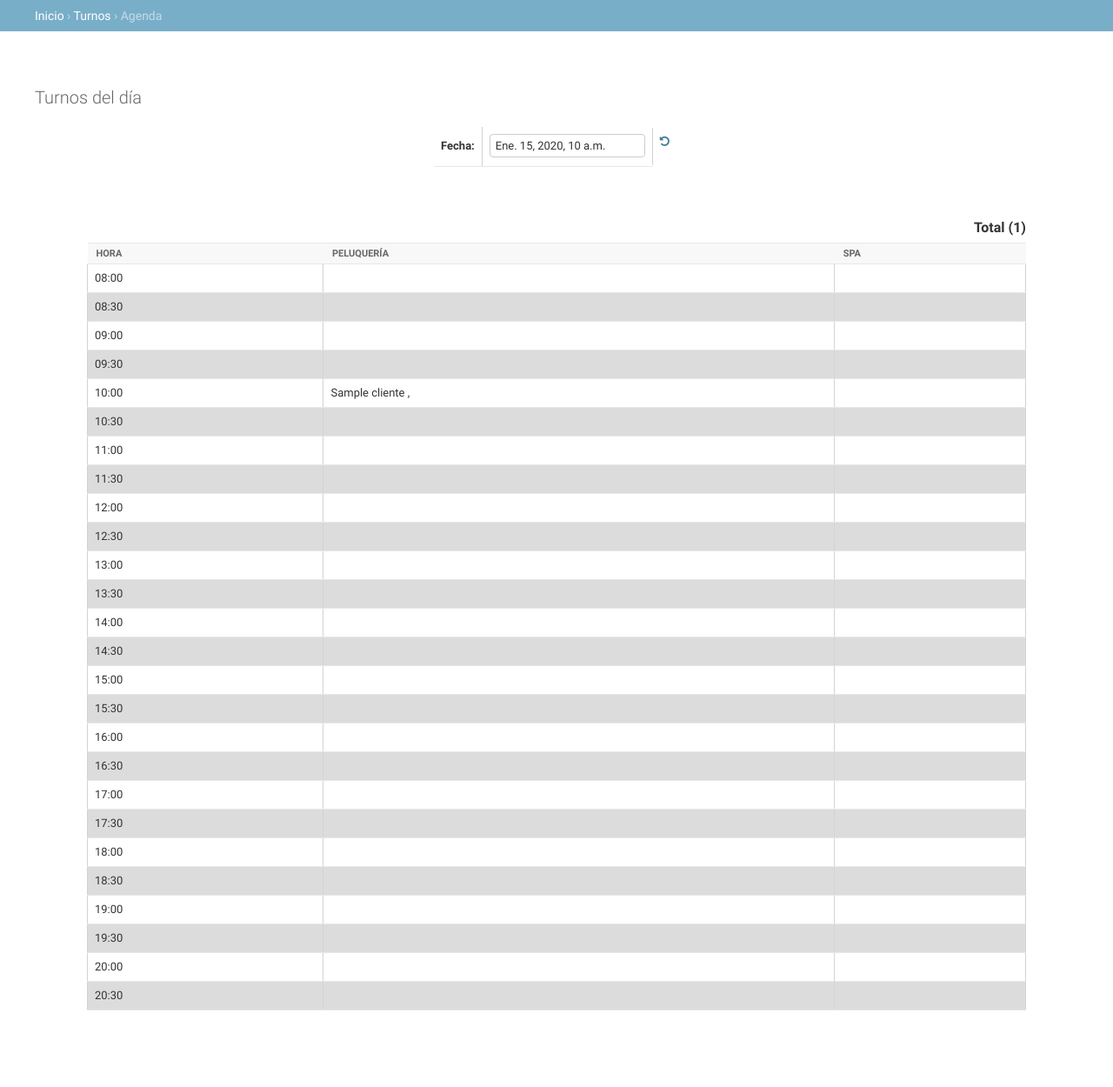
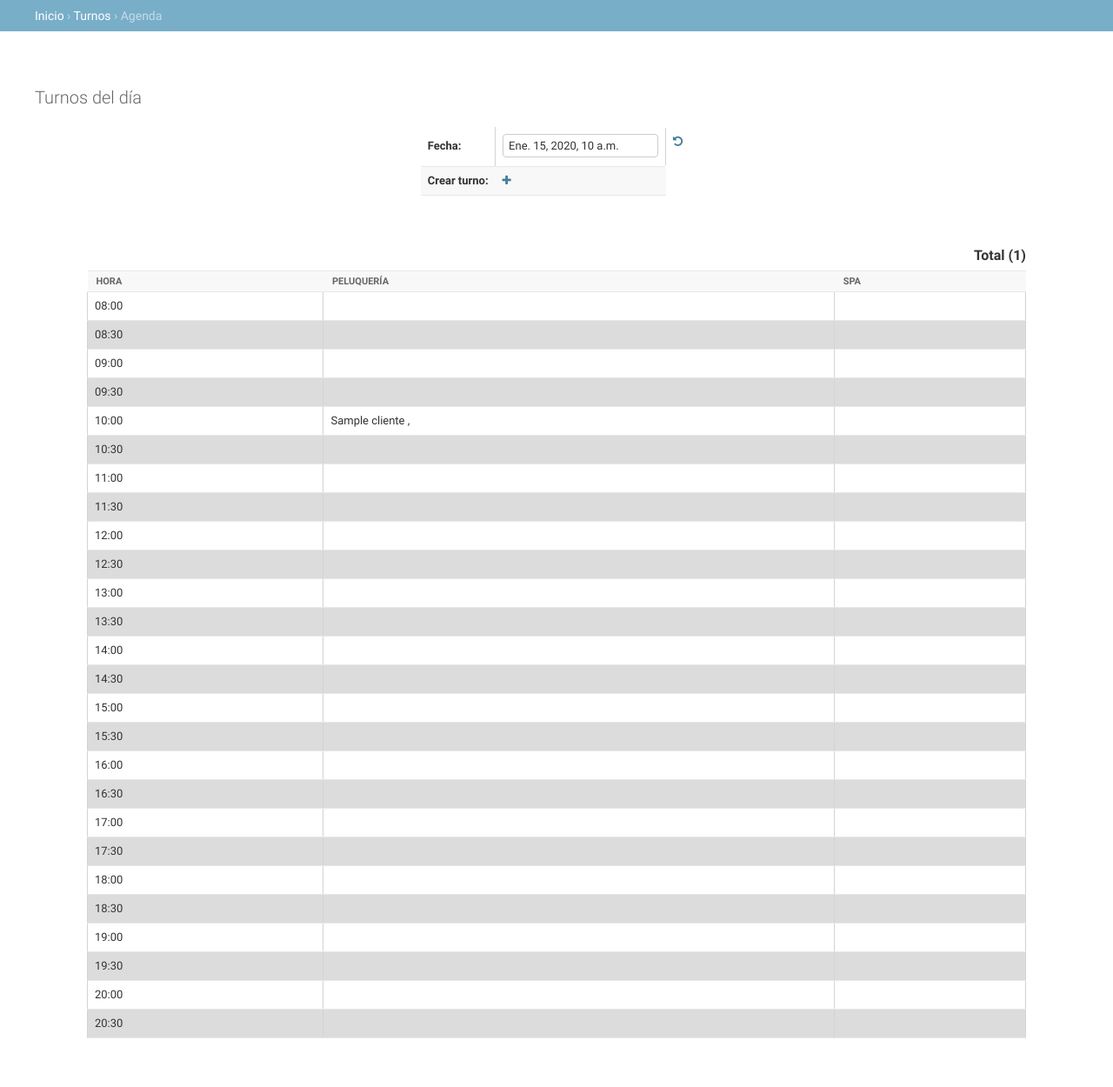
Before and after one commit to atiliopereira/care, a Django app: template turnos/templates/turnos_por_dia.html in a window 1280 px wide. Shown: the part 48-1298 px from the top of the page at 87% size. Before the commit the page ends 1210 px from the top, so only its background shows below. Run offline with Django 3.2, Linux system fonts and the light colour scheme; tables that the repository leaves empty hold one stand-in row (values such as "Sample post"); the template is opened without the code that fills it: values that come from a table or form of the project are taken from there, most other values are stand-ins (such as "Sample title", 1, 10 or a date in 2020); some libraries are stand-ins or nearby versions.

Commit message:
NUTFIT-28 agregar boton de creacion de turno en vista agenda

```diff
--- a/turnos/templates/turnos_por_dia.html
+++ b/turnos/templates/turnos_por_dia.html
@@ -68,6 +68,18 @@
 									<i class="fa fa-undo"></i>
 								</a>
 								<input type="submit" value="Buscar" class="btn btn-success" hidden="hidden" style="display: none">
+							</th>
+						</tr>
+
+                        <tr>
+							<th>
+								<strong> Crear turno:</strong>
+							</th>
+
+							<th>
+								<a class="btn btn-info" href="/admin/turnos/turno/add" title="Crear turno">
+									<i class="fa fa-plus"></i>
+								</a>
 							</th>
 						</tr>
 
```
